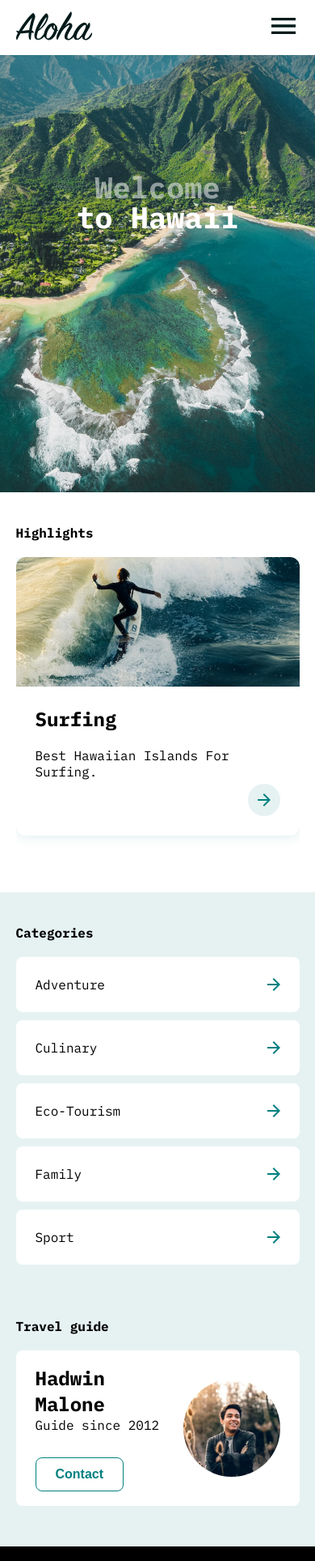
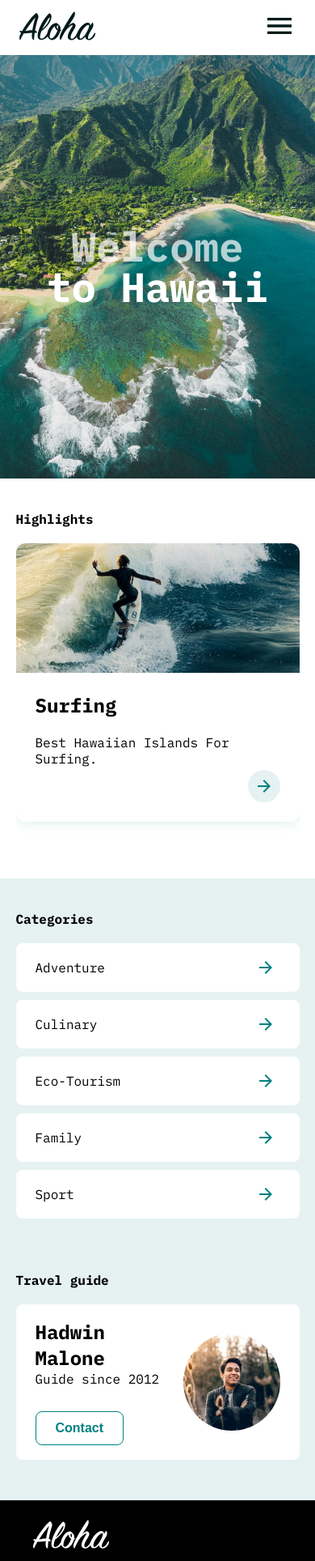
Before and after one commit to nithinvukkusila/aloha, a React (Create React App) app: page / in a window 390 px wide. Shown: the top 1928 px of the page at 81% size. Built offline with nearby package versions, Linux system fonts and the light colour scheme; a web font is replaced by a local one.

Commit message:
Ui-fixes

```diff
--- a/src/App.css
+++ b/src/App.css
@@ -4,7 +4,7 @@
 }
 
 :root {
-  --font-size-large: 9.5vw;
+  --font-size-large: 9vw;
   --font-size-medium: 16px;
   --font-weight-bolder: 700;
   --white: #fff;
@@ -20,6 +20,11 @@ p {
 ul li {
   list-style-type: none;
   font-size: var(--font-size-medium);
+}
+
+a {
+  text-decoration: none;
+  color: black;
 }
 
 .light-bg {
@@ -43,7 +48,7 @@ button {
 
 .banner {
   background-image: url("../src/assets/images/banner_Image.jpeg");
-  height: 72vh;
+  height: 70vh;
   background-position: center;
   background-size: cover;
   display: flex;
@@ -55,17 +60,17 @@ button {
   font-size: var(--font-size-large);
   font-weight: var(--font-weight-bolder);
   color: white;
-  width: auto;
   display: flex;
   flex-direction: column;
   align-items: center;
   justify-content: center;
+  line-height: 1em;
+  width: 100%;
   height: 60%;
-  line-height: 1em;
 }
 
 .heading p:nth-child(1) {
-  opacity: 0.5;
+  opacity: 0.7;
 }
 
 /*  navbar  */
@@ -73,8 +78,8 @@ button {
 nav {
   display: flex;
   background: var(--white);
-  width: 74%;
-  margin: 30px auto;
+  min-width: 74%;
+  margin: 30px 20px;
   align-items: center;
   border-radius: var(--default-border-radius);
   padding: 12px 24px;
@@ -91,7 +96,14 @@ nav .desktop-nav ul {
   gap: 3em;
   align-items: center;
   text-transform: capitalize;
+  flex-wrap: wrap;
+  margin-right: 30px;
 }
+nav .desktop-nav ul li:hover {
+  font-weight: var(--font-weight-bolder);
+  transition: all 0.3s;
+}
+
 nav .desktop-nav .book-a-trip {
   margin-left: auto;
 }
@@ -100,7 +112,7 @@ nav .mobile-nav {
   display: none;
 }
 .container {
-  max-width: 75%;
+  width: 75%;
   margin: 40px auto;
 }
 
@@ -177,8 +189,19 @@ nav .mobile-nav {
   display: flex;
   align-items: center;
   justify-content: space-between;
-  padding: 24px;
+  padding: 12px 24px;
   border-radius: var(--border-radius-medium);
+  cursor: pointer;
+}
+.category-guide-info .category-info .categories li img {
+  background-color: var(--white);
+  padding: 10px;
+  border-radius: 50%;
+}
+.category-guide-info .category-info .categories li:hover {
+  background: #008080;
+  color: var(--white) !important;
+  transition: all 0.3s;
 }
 
 .travel-guide .guide {
@@ -212,13 +235,21 @@ nav .mobile-nav {
 }
 footer {
   background-color: black;
-  padding: 20px 200px;
+  padding: 24px;
+}
+.footer {
+  width: 80%;
+  margin: auto;
 }
 
-@media (max-width: 480px) {
+@media (max-width: 768px) {
+  .heading {
+    font-size: 13vw;
+    height: 90%;
+  }
   nav {
     justify-content: space-between;
-    width: 90%;
+    width: -webkit-fill-available;
     border-radius: 0;
     margin: 0;
   }
@@ -266,8 +297,10 @@ footer {
     float: right;
     cursor: pointer;
   }
-  .container {
-    max-width: 90%;
+  .container,
+  .category-guide-info,
+  .footer {
+    width: 90%;
   }
 
   .highlights {
@@ -277,9 +310,7 @@ footer {
     flex: 0 0 100%;
     margin-bottom: 20px;
   }
-  .category-guide-info {
-    width: 90%;
-  }
+
   .travel-guide .guide {
     align-items: top;
   }
--- a/src/pages/Home.jsx
+++ b/src/pages/Home.jsx
@@ -1,4 +1,4 @@
-import Categories from "../sections/Categories";
+import CategoriesAndGuide from "../sections/CategoriesAndGuide";
 import Footer from "../sections/Footer";
 import Highlights from "../sections/Highlights";
 import Navbar from "../sections/Navbar";
@@ -14,7 +14,7 @@ const Home = () => {
         </div>
       </div>
       <Highlights />
-      <Categories />
+      <CategoriesAndGuide />
       <Footer />
     </>
   );
--- a/src/sections/Categories.jsx
+++ /dev/null
@@ -1,44 +0,0 @@
-import { categories } from "../consts";
-import rightArrow from "../assets/images/right_arrow.svg";
-import guide from "../assets/images/guide.jpeg";
-import Button from "./components/Button";
-import SectionTitle from "./components/SectionTitle";
-const Categories = () => {
-  const customStyle = {
-    background: "white",
-    color: "#008080",
-    border: "1px solid #008080",
-  };
-  return (
-    <section className="light-bg">
-      <div className="category-guide-info">
-        <div className="category-info">
-          <SectionTitle text="Categories" />
-          <ul className="categories">
-            {categories.map((category, index) => {
-              return (
-                <li key={index}>
-                  <span>{category}</span>
-                  <img src={rightArrow} alt="right arrow" />
-                </li>
-              );
-            })}
-          </ul>
-        </div>
-        <div className="travel-guide">
-          <SectionTitle text="Travel guide" />
-          <p className="section-title"></p>
-          <div className="guide">
-            <div className="guide-details">
-              <h2>Hadwin Malone</h2>
-              <p>Guide since 2012</p>
-              <Button text="Contact" customStyle={customStyle} />
-            </div>
-            <img src={guide} alt="guide pic" />
-          </div>
-        </div>
-      </div>
-    </section>
-  );
-};
-export default Categories;
--- /dev/null
+++ b/src/sections/CategoriesAndGuide.jsx
@@ -0,0 +1,21 @@
+
+import SectionTitle from "./components/SectionTitle";
+import Categories from "./components/Categories";
+import GuideDetails from "./components/GuideDetails";
+const CategoriesAndGuide = () => {
+  return (
+    <section className="light-bg">
+      <div className="category-guide-info">
+        <div className="category-info">
+          <SectionTitle text="Categories" />
+          <Categories />
+        </div>
+        <div className="travel-guide">
+          <SectionTitle text="Travel guide" />
+          <GuideDetails />
+        </div>
+      </div>
+    </section>
+  );
+};
+export default CategoriesAndGuide;
--- a/src/sections/Footer.jsx
+++ b/src/sections/Footer.jsx
@@ -2,7 +2,9 @@ import alohaWhite from "../assets/images/Aloha_white.svg";
 const Footer = () => {
   return (
     <footer>
-      <img src={alohaWhite} alt="aloha logo" />
+      <div className="footer">
+        <img src={alohaWhite} alt="aloha logo" />
+      </div>
     </footer>
   );
 };
--- a/src/sections/Navbar.jsx
+++ b/src/sections/Navbar.jsx
@@ -19,17 +19,24 @@ const Navbar = () => {
       <div className="company-logo">
         <img src={logo} alt="company logo" />
       </div>
+      {/* desktop-nav */}
       <div className="desktop-nav">
         <ul>
           {navItems.map((item, index) => {
-            return <li key={index}>{item}</li>;
+            return (
+              <li key={index}>
+                {" "}
+                <a href="#">{item}</a>{" "}
+              </li>
+            );
           })}
         </ul>
         <div className="book-a-trip">
           <Button customStyle={customStyle} text="Book a trip" />
         </div>
       </div>
-      <div className={`mobile-nav ${showMenu ? 'open' : ''}`}>
+      {/* mobile-nav */}
+      <div className={`mobile-nav ${showMenu ? "open" : ""}`}>
         <div className="menu-icon" onClick={() => toggleMenu()}>
           <img src={menu} />
         </div>
@@ -37,11 +44,16 @@ const Navbar = () => {
           <div className="dropdown">
             <div className="menu-items">
               <div onClick={toggleMenu} className="close-icon">
-                <img  src={close} alt="close" />
+                <img src={close} alt="close" />
               </div>
               <ul>
                 {navItems.map((item, index) => {
-                  return <li key={index}>{item}</li>;
+                  return (
+                    <li key={index}>
+                      {" "}
+                      <a href="#">{item}</a>{" "}
+                    </li>
+                  );
                 })}
                 <li>
                   <Button customStyle={customStyle} text="Book a trip" />
--- /dev/null
+++ b/src/sections/components/Categories.jsx
@@ -0,0 +1,19 @@
+import { categories } from "../../consts";
+import rightArrow from '../../assets/images/right_arrow.svg'
+const Categories = () => {
+
+  return (
+    <ul className="categories">
+      {categories.map((category, index) => {
+        return (
+          <li key={index}>
+            <span>{category}</span>
+            <img src={rightArrow} alt="right arrow" />
+          </li>
+        );
+      })}
+    </ul>
+  );
+};
+
+export default Categories
--- /dev/null
+++ b/src/sections/components/GuideDetails.jsx
@@ -0,0 +1,21 @@
+import guide from "../../assets/images/guide.jpeg";
+import Button from "./Button";
+
+const GuideDetails = () => {
+    const customStyle = {
+        background: "white",
+        color: "#008080",
+        border: "1px solid #008080",
+      };
+  return (
+    <div className="guide">
+      <div className="guide-details">
+        <h2>Hadwin Malone</h2>
+        <p>Guide since 2012</p>
+        <Button text="Contact" customStyle={customStyle} />
+      </div>
+      <img src={guide} alt="guide pic" />
+    </div>
+  );
+};
+export default GuideDetails;
```
